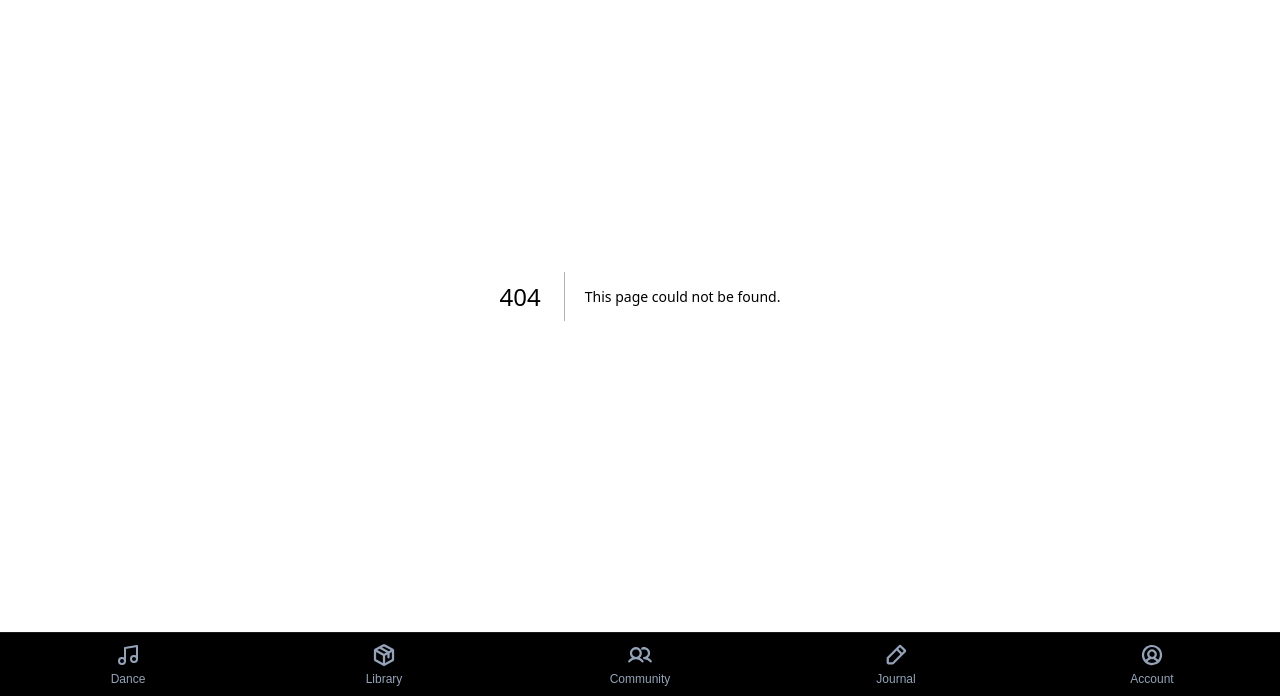
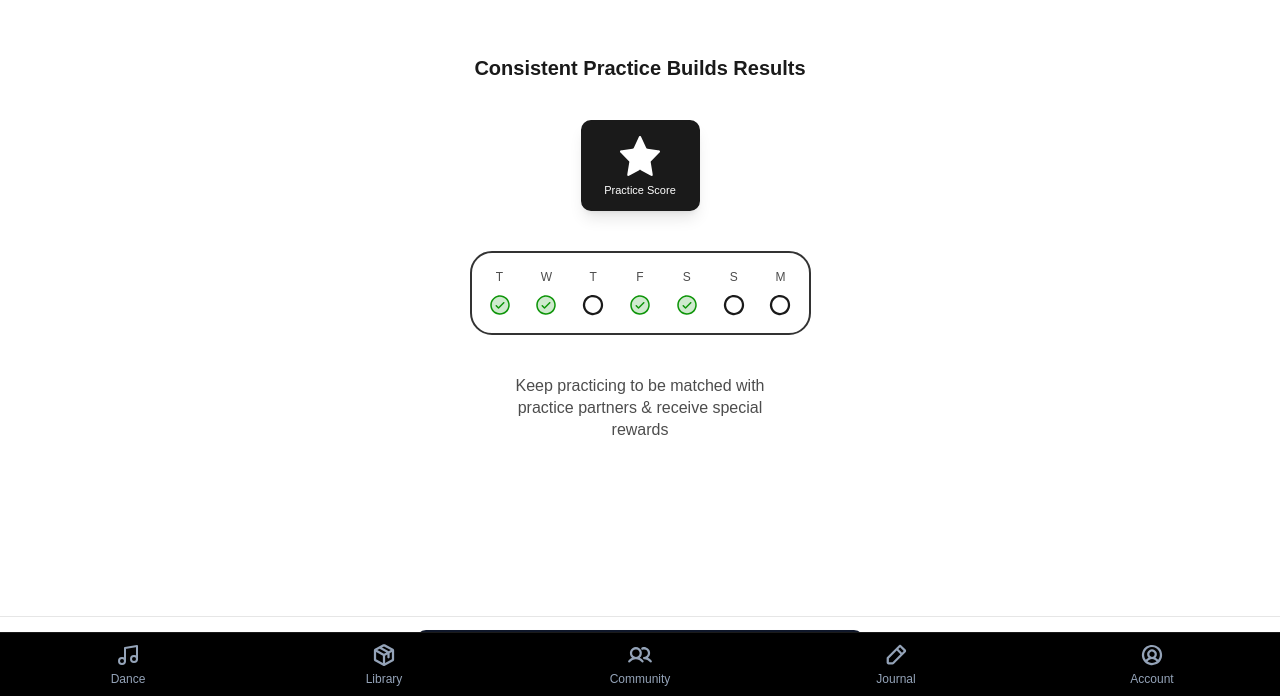
Before and after one commit to orangedrum/ytapp, a Next.js app: page /practice/calendar in a window 1280 px wide. Before the commit this address had no page. Shown: the part 104-800 px from the top of the page. Built offline with nearby package versions, Linux system fonts and the light colour scheme; a web font is replaced by a local one.

Commit message:
adding practice cal pg to practice flow

```diff
--- /dev/null
+++ b/app/practice/calendar/page.tsx
@@ -0,0 +1,81 @@
+import React from "react";
+import Link from "next/link";
+import { Button } from "@/components/ui/button";
+import { CheckDuotoneIcon, CircleIcon, StarFilledIcon } from "@/components/ui/icons";
+import { cn } from "@/lib/utils";
+
+// Placeholder for the score animation
+const ScoreCard = () => (
+  <div className="flex flex-col items-center justify-center w-[119px] h-[91px] rounded-[10px] border-2 border-foreground bg-foreground p-2 shadow-lg">
+    <div className="h-12 w-12 flex items-center justify-center mb-1">
+      <StarFilledIcon className="w-10 h-10 text-background" />
+    </div>
+    <p className="text-[11px] font-medium text-center text-background leading-tight">
+      Practice Score
+    </p>
+  </div>
+);
+
+// Day item for the calendar
+const DayItem = ({ day, status, animate }: { day: string, status: 'checked' | 'unchecked', animate?: boolean }) => (
+  <div className="flex flex-col items-center gap-2">
+    <span className="text-xs font-medium text-gray-2">{day}</span>
+    <div className={cn("relative flex items-center justify-center w-6 h-6", animate && "animate-in zoom-in duration-500")}>
+      {status === 'checked' ? (
+        <CheckDuotoneIcon className="w-6 h-6 text-success" />
+      ) : (
+        <CircleIcon className="w-6 h-6 text-foreground" />
+      )}
+    </div>
+  </div>
+);
+
+export default function PracticeCalendarPage() {
+  return (
+    <div className="flex flex-col min-h-screen bg-background relative overflow-hidden">
+
+      {/* Main Content - Centered Vertically */}
+      <div className="flex-1 flex flex-col items-center justify-center w-full max-w-md mx-auto px-6 pb-24 gap-10">
+
+        {/* Title */}
+        <h2 className="text-h4 font-semibold text-foreground text-center px-4">
+          Consistent Practice Builds Results
+        </h2>
+
+        {/* Score Animation Placeholder */}
+        <div className="flex justify-center w-full">
+          <ScoreCard />
+        </div>
+
+        {/* Weekly Progress Calendar */}
+        <div className="w-full max-w-[341px] p-4 rounded-[22px] border-2 border-gray-1 bg-background flex justify-between items-center">
+           <DayItem day="T" status="checked" />
+           <DayItem day="W" status="checked" />
+           <DayItem day="T" status="unchecked" />
+           <DayItem day="F" status="checked" />
+           <DayItem day="S" status="checked" animate={true} />
+           <DayItem day="S" status="unchecked" />
+           <DayItem day="M" status="unchecked" />
+        </div>
+
+        {/* Motivational Text */}
+        <p className="text-body1 text-gray-2 text-center max-w-[260px] leading-snug">
+          Keep practicing to be matched with practice partners & receive special rewards
+        </p>
+
+      </div>
+
+      {/* Sticky Footer Button */}
+      <div className="fixed bottom-[60px] md:bottom-0 left-0 right-0 bg-background border-t border-border z-40 h-[80px] flex items-center px-6">
+        <div className="w-full max-w-md mx-auto">
+          <Link href="/" className="w-full">
+            <Button className="w-full h-[54px] text-base font-medium rounded-[10px]">
+              I'll Keep Practicing!
+            </Button>
+          </Link>
+        </div>
+      </div>
+
+    </div>
+  );
+}
```
